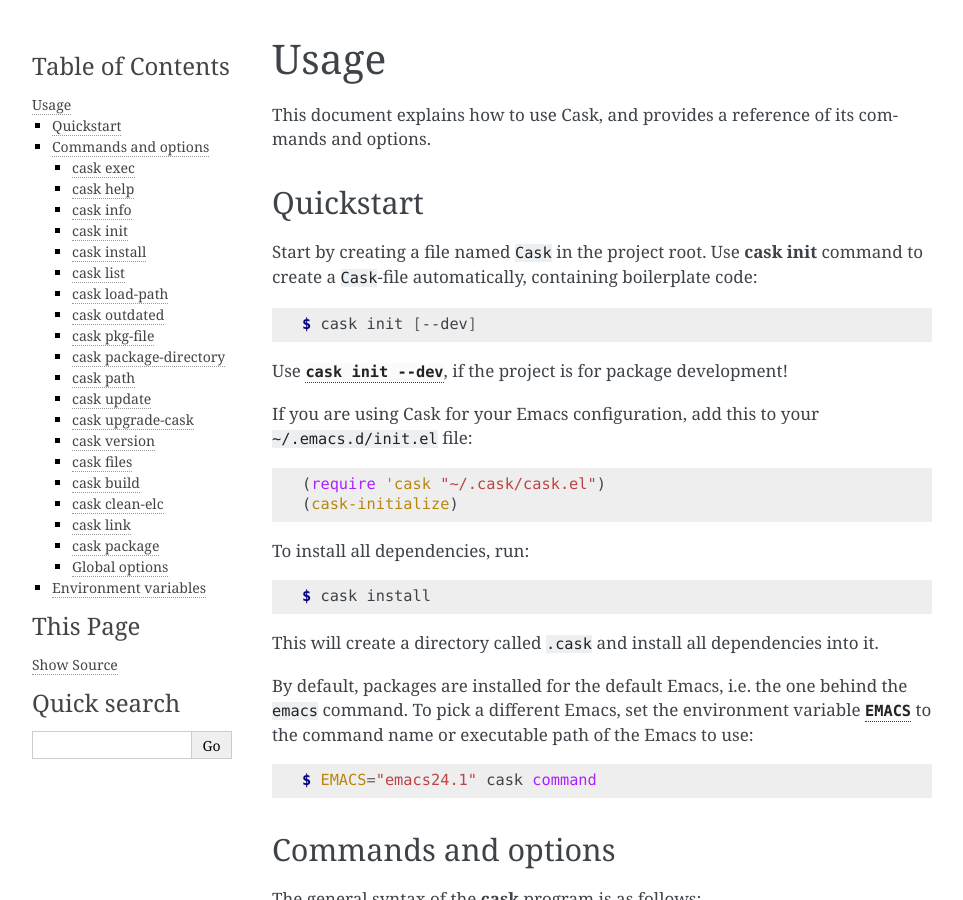
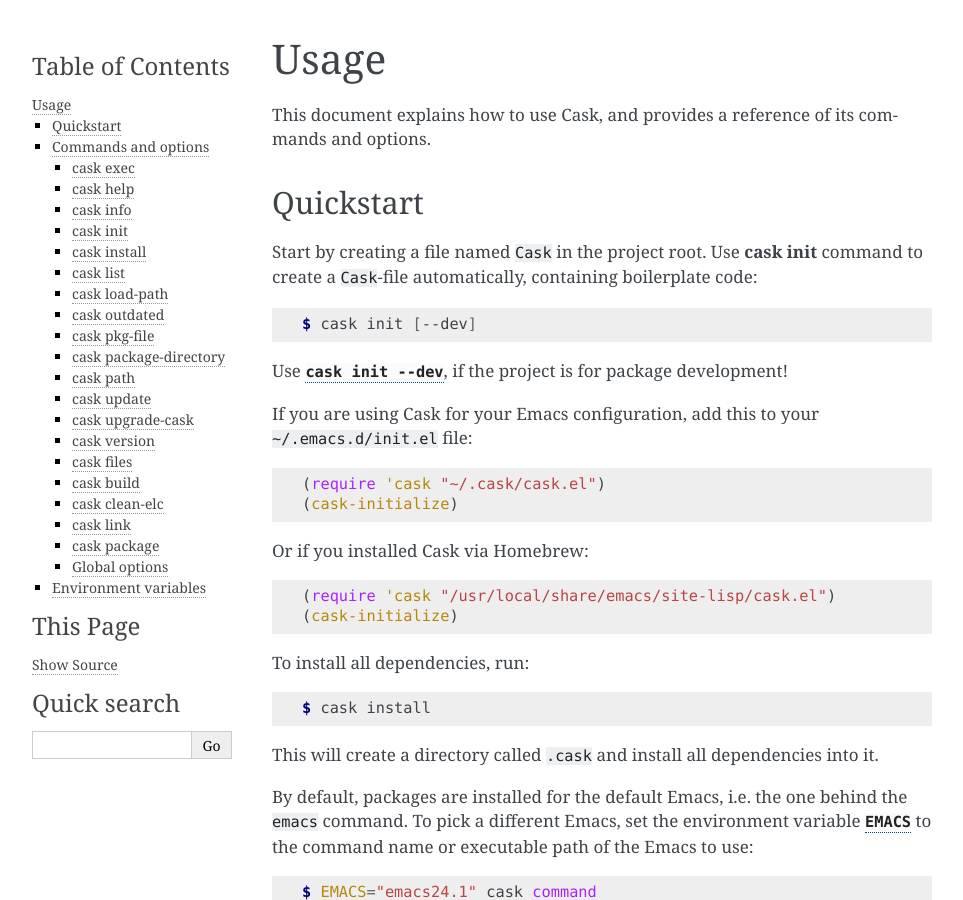
Before and after one commit to cask/cask, a Sphinx documentation site: the page built from doc/guide/usage.rst, in a window 1280 px wide and 900 px high. Shown: the whole window, without its empty margins (148-1111 px from the left). Built offline with Sphinx 7.4.7, drawn with Linux system fonts in a browser that asks for light colours; cross-references to code outside the pages are shown as plain code.

Commit message:
Add usage note if installing via Homebrew

```diff
--- a/doc/guide/usage.rst
+++ b/doc/guide/usage.rst
@@ -26,6 +26,13 @@
 .. code-block:: cl
 
    (require 'cask "~/.cask/cask.el")
+   (cask-initialize)
+
+Or if you installed Cask via Homebrew:
+
+.. code-block:: cl
+
+   (require 'cask "/usr/local/share/emacs/site-lisp/cask.el")
    (cask-initialize)
 
 To install all dependencies, run:
```
